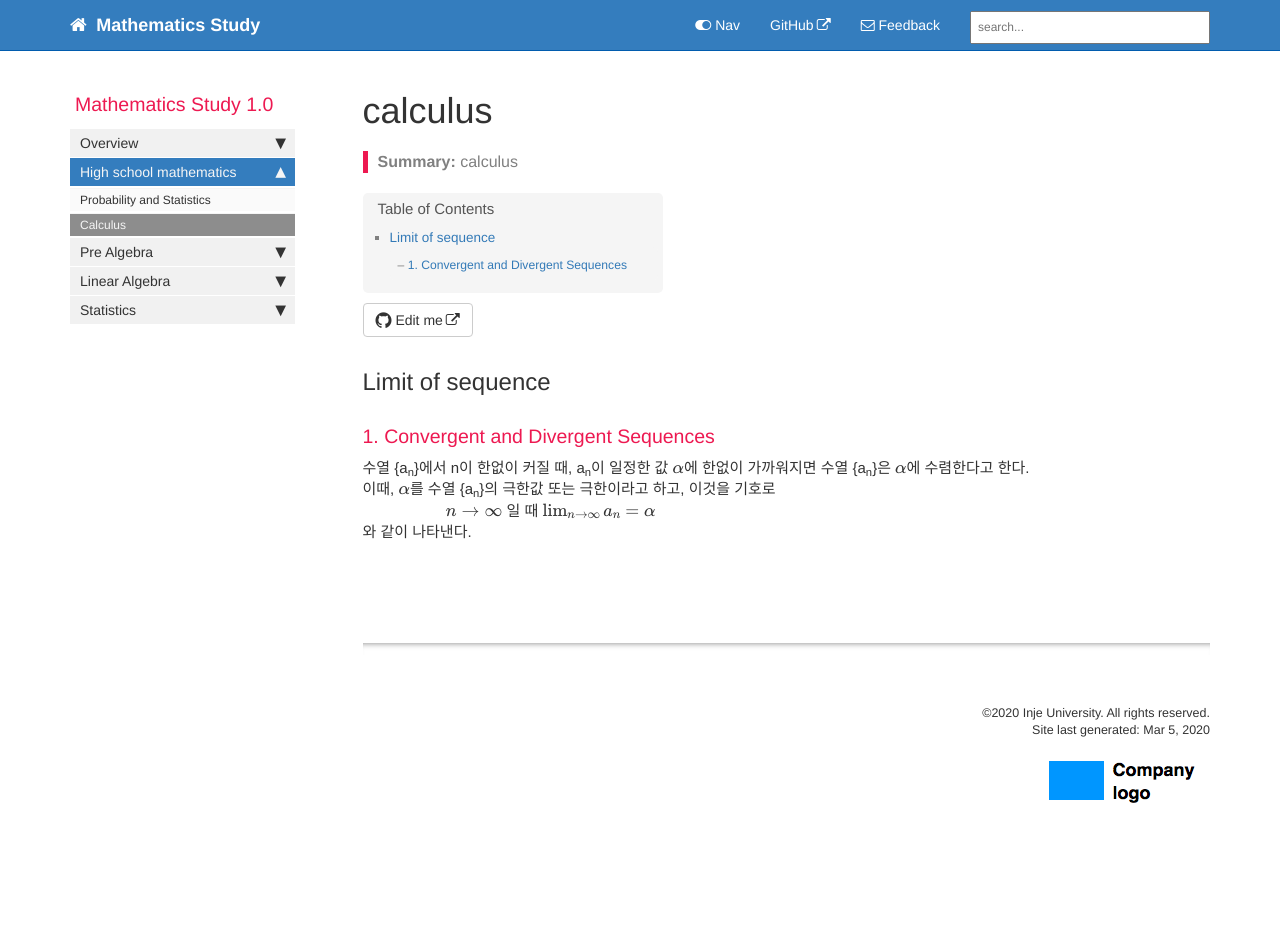
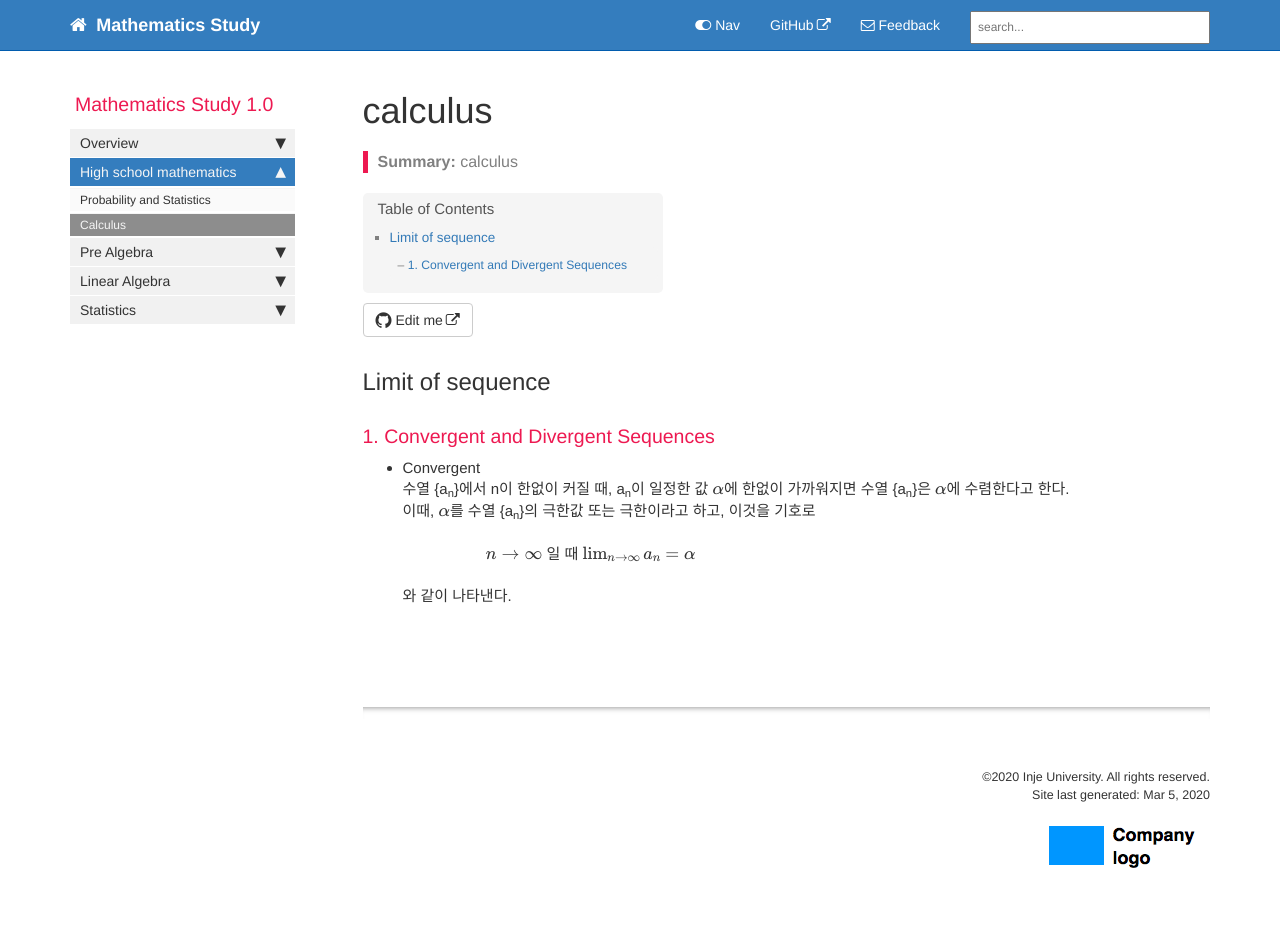
Before and after one commit to jongeunShin95/mathematics-study, a Jekyll site: the page built from pages/mydoc/mydoc_calculus.md, in a window 1280 px wide. Built offline with Jekyll 4.4.1, drawn with Linux system fonts in a browser that asks for light colours; formulas are drawn with MathJax 3; comment, search, counter and statistics services are not loaded; before the commit the page ends 900 px from its top, so only the background shows below that.

Commit message:
Convergent and Divergent Sequences

```diff
--- a/pages/mydoc/mydoc_calculus.md
+++ b/pages/mydoc/mydoc_calculus.md
@@ -13,8 +13,9 @@ use_math: true
 
 ### 1. Convergent and Divergent Sequences
 
+* Convergent <br>
 수열 {a<sub>n</sub>}에서 n이 한없이 커질 때, a<sub>n</sub>이 일정한 값 $\alpha$에 한없이 가까워지면 수열 {a<sub>n</sub>}은 $\alpha$에 수렴한다고 한다. <br>이때, $\alpha$를 수열 {a<sub>n</sub>}의 극한값 또는 극한이라고 하고, 이것을 기호로
-<br>
+<br><br>
 &nbsp;&nbsp;&nbsp;&nbsp;&nbsp;&nbsp;&nbsp;&nbsp;&nbsp;&nbsp;&nbsp;&nbsp;&nbsp;&nbsp;&nbsp;&nbsp;&nbsp;&nbsp;&nbsp;&nbsp;${n \to \infty}$ 일 때 $\lim_{n \to \infty}a_n = \alpha$
-<br>
+<br><br>
 와 같이 나타낸다.
```
